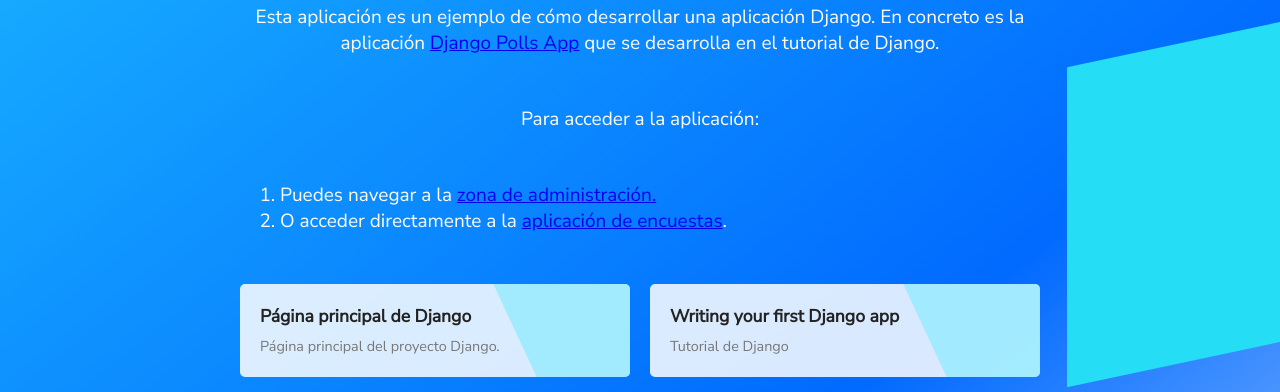
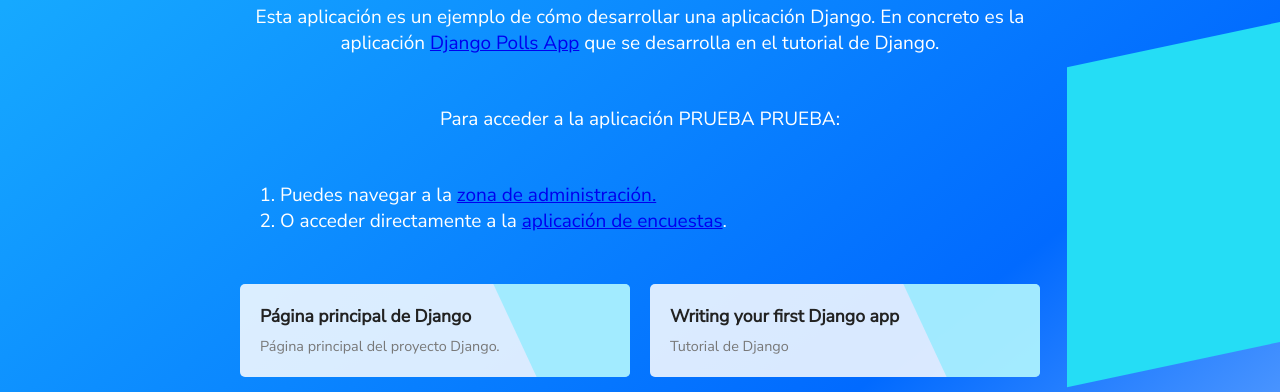
Before and after one commit to mfigueroaescribano/django_tutorial, a Django app: page / in a window 1280 px wide. Shown: the part 346-738 px from the top of the page. Run offline with Django 3.2, Linux system fonts and the light colour scheme.

Commit message:
Update index.html

```diff
--- a/polls/templates/index.html
+++ b/polls/templates/index.html
@@ -23,7 +23,7 @@
             </p>
 
       <p>
-        Para acceder a la aplicación:
+        Para acceder a la aplicación PRUEBA PRUEBA:
       <ol>
         <li>Puedes navegar a la <a href="\admin">zona de administración.</a></li>
         <li>O acceder directamente a la <a href="/polls">aplicación de encuestas</a>.
```
